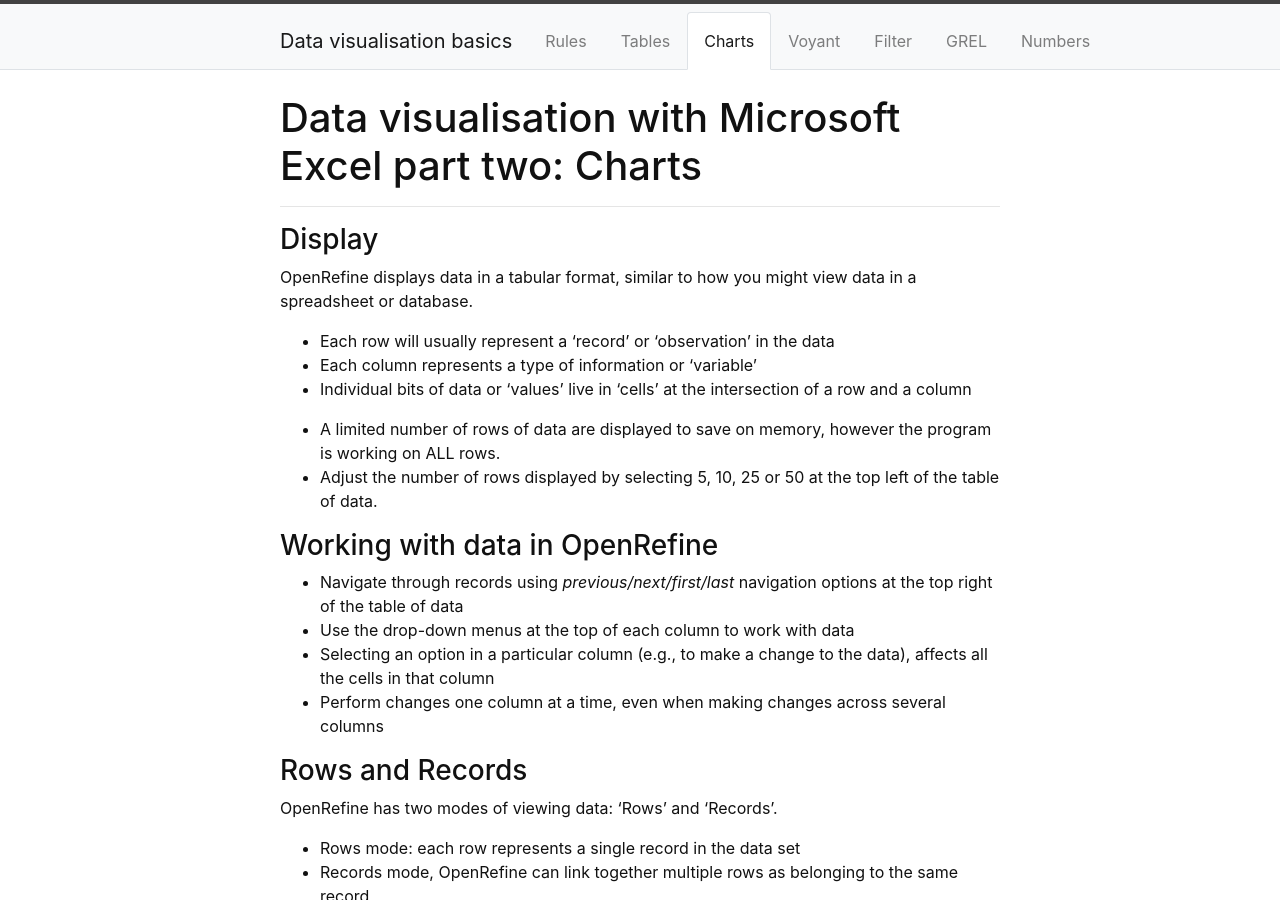
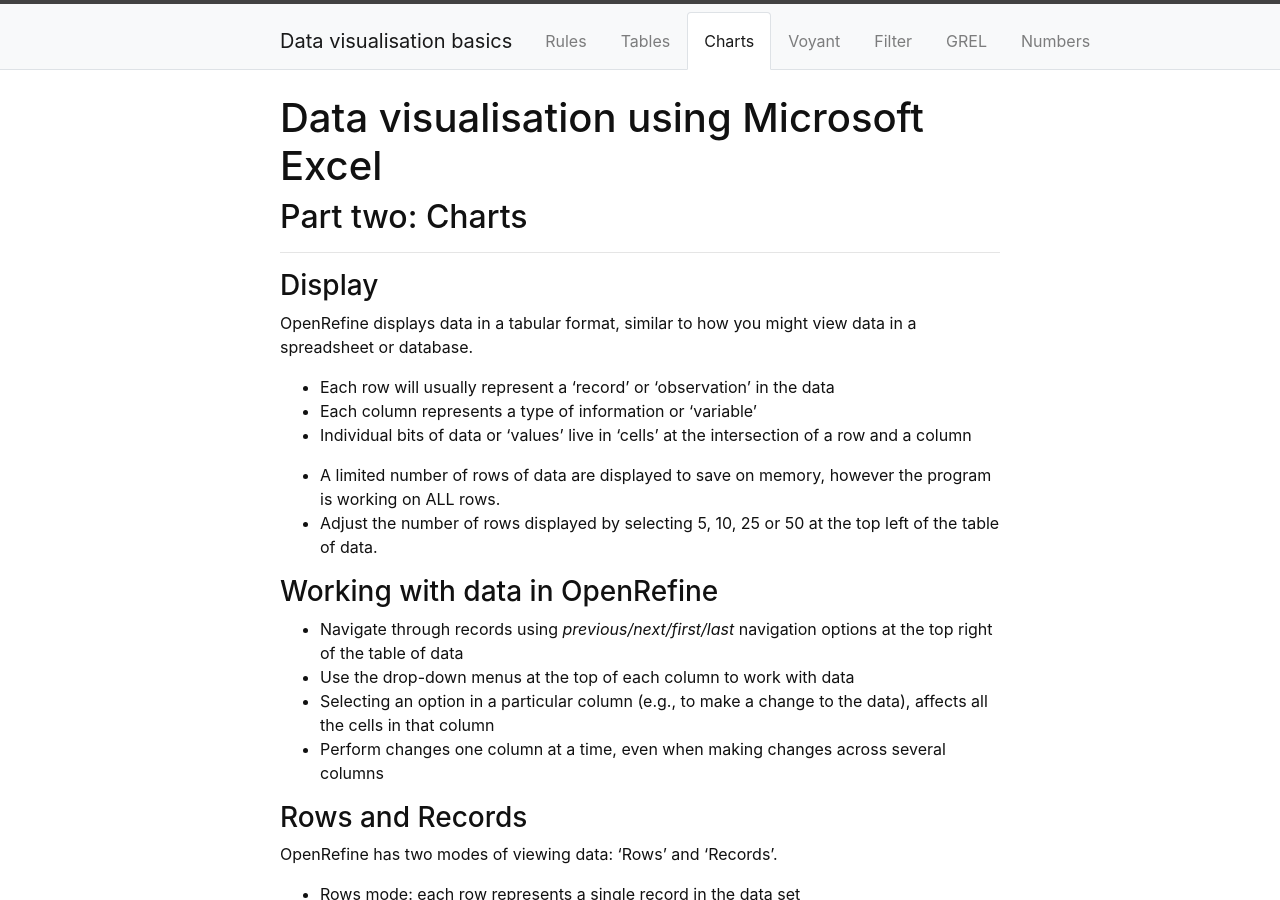
Before and after one commit to GULibrarySandbox/data-vis-basics, a Jekyll site: the page built from content/3-lesson.md, in a window 1280 px wide and 900 px high. Built offline with Jekyll 4.4.1, drawn with Linux system fonts in a browser that asks for light colours.

Commit message:
Update 3-lesson.md

```diff
--- a/content/3-lesson.md
+++ b/content/3-lesson.md
@@ -2,7 +2,9 @@
 title: Charts
 nav: true
 ---
-# Data visualisation with Microsoft Excel part two: Charts
+# Data visualisation using Microsoft Excel
+
+## Part two: Charts
 
 -----
 
```
